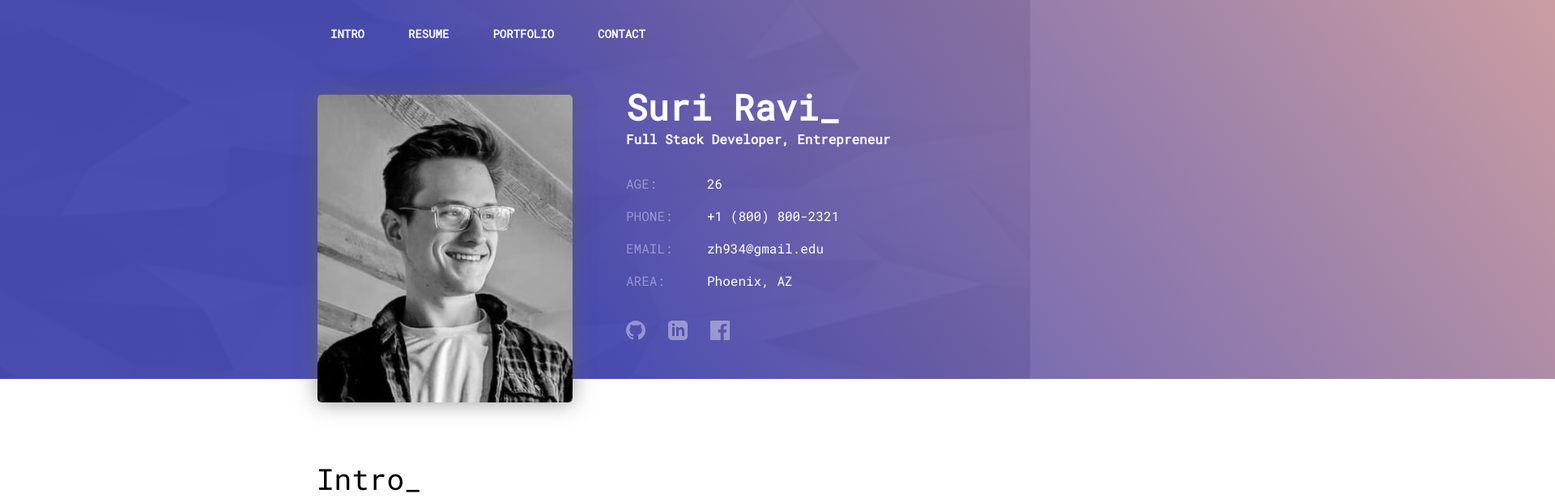
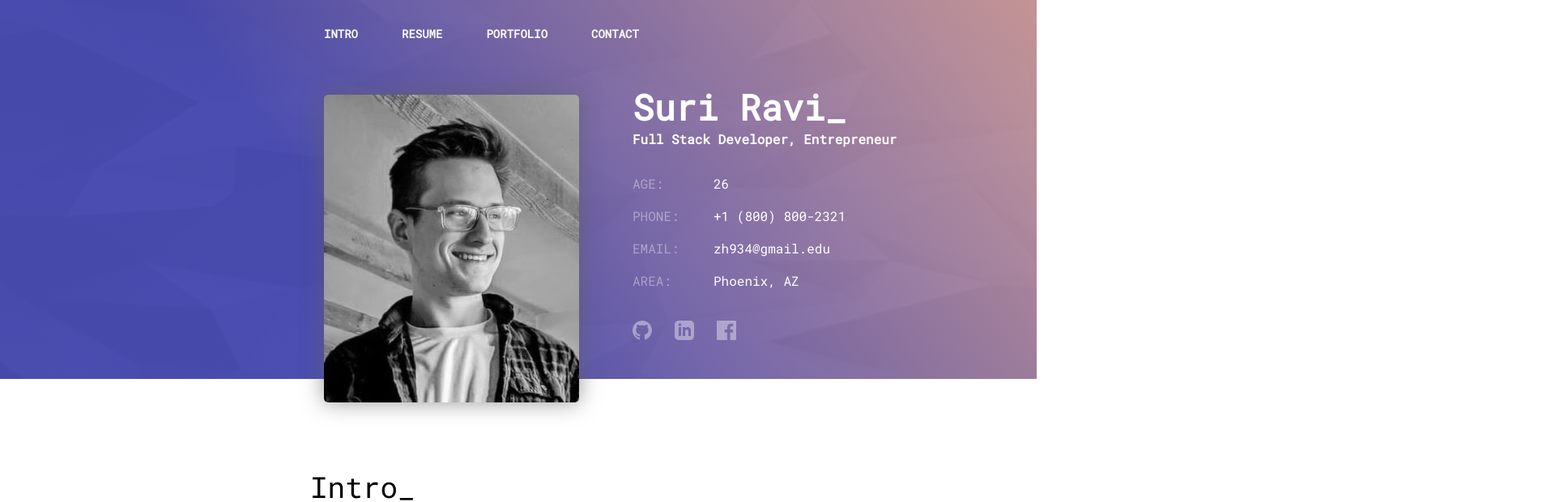
Before and after one commit to zach-hopkins/portfolio, a SvelteKit app: page / in a window 1280 px wide. Shown: the top 620 px of the page at 81% size, 1920 px wide, since content can reach past the window. Built offline with nearby package versions, Linux system fonts and the light colour scheme.

Commit message:
Bug fixes

```diff
--- a/src/app.html
+++ b/src/app.html
@@ -4,8 +4,6 @@
 		<meta charset="utf-8" />
 		<link rel="icon" href="%sveltekit.assets%/favicon.png" />
 		<meta name="viewport" content="width=device-width" />
-		<link rel="preconnect" href="https://fonts.googleapis.com" />
-		<link rel="preconnect" href="https://fonts.gstatic.com" crossorigin />
 		%sveltekit.head%
 	</head>
 	<body>
--- a/src/lib/assets/facebook.svelte
+++ b/src/lib/assets/facebook.svelte
@@ -3,3 +3,5 @@
 		d="M22.675 0h-21.35c-.732 0-1.325.593-1.325 1.325v21.351c0 .731.593 1.324 1.325 1.324h11.495v-9.294h-3.128v-3.622h3.128v-2.671c0-3.1 1.893-4.788 4.659-4.788 1.325 0 2.463.099 2.795.143v3.24l-1.918.001c-1.504 0-1.795.715-1.795 1.763v2.313h3.587l-.467 3.622h-3.12v9.293h6.116c.73 0 1.323-.593 1.323-1.325v-21.35c0-.732-.593-1.325-1.325-1.325z"
 	/></svg
 >
+
+<style></style>
--- a/src/routes/+layout.svelte
+++ b/src/routes/+layout.svelte
@@ -14,13 +14,14 @@
 	}
 	.nav {
 		font-size: 1.6rem;
-		padding-left: 20rem;
 		position: fixed;
 		width: 144rem;
+		overflow: hidden;
 		height: 7rem;
 	}
 	.links {
 		position: relative;
+		padding-left: 20rem;
 	}
 	.links > a {
 		text-decoration: none;
--- a/src/routes/+page.svelte
+++ b/src/routes/+page.svelte
@@ -1,4 +1,4 @@
-<script async>
+<script async context="module">
 	import '@fontsource/roboto-mono';
 	import GithubIcon from '$lib/assets/github.svelte';
 	import FacebookIcon from '$lib/assets/facebook.svelte';
@@ -6,7 +6,6 @@
 </script>
 
 <main class="main">
-	<a id="about" class="about">
 	<div class="container">
 		<img class="headshot" src="/headshot.avif" alt="headshot" />
 		<div class="splash-text">
@@ -23,55 +22,42 @@
 			</div>
 			<div class="social-icons">
 				<a href="https://github.com/zach-hopkins" target="_blank"><GithubIcon /></a>
-					<a href="https://www.linkedin.com/in/zachary-a-hopkins/" target="_blank"
-						><LinkedinIcon /></a
+				<a href="https://www.linkedin.com/in/zachary-a-hopkins/" target="_blank"><LinkedinIcon /></a
 				>
 				<a href="https://www.facebook.com/zach.hopkins.391" target="_blank"><FacebookIcon /></a>
 			</div>
 		</div>
-		</div></a
-	>
-	<a id="intro" class="intro">
-		<div class="hi">
+	</div>
+	<div class="intro">
 		<p class="intro-header typewriter">Intro_</p>
 	</div>
-	</a>
 </main>
 
 <style>
 	:root {
 		font-size: 62.5%;
+		margin-left: -0.8rem;
 	}
 	.main {
 		font-size: 1.6rem;
-		display: grid;
 		position: absolute;
+		width: 100%;
+		z-index: -1;
 	}
 	.about {
-		padding-left: 20rem;
 		height: 54rem;
 	}
-	.container::before {
-		background: linear-gradient(54deg, rgba(74, 76, 179, 0.95) 34%, hsla(0, 34%, 71%, 0.95));
-		content: '';
-		z-index: 0;
-		width: 250vh;
-		height: 100%;
-		position: absolute;
-	}
 	.container {
-		content: '';
 		position: absolute;
 		z-index: -1;
-		width: 100vw;
+		width: 100%;
 		height: 46.8rem;
-		margin-left: -21.6rem;
 		margin-top: -0.82rem;
-		background-image: url('/texture.avif');
-		background-size: cover;
+		background-image: linear-gradient(54deg, rgba(74, 76, 179, 0.95) 34%, hsla(0, 34%, 71%, 0.95)),
+			url('/texture.avif');
+		background-size: 100%;
 		background-repeat: no-repeat;
 	}
-
 	.headshot {
 		position: relative;
 		width: 31.5rem;
@@ -85,7 +71,7 @@
 	}
 	.about-header {
 		position: relative;
-		width: auto;
+		width: max-content;
 		height: 32px;
 		left: 78.1rem;
 		top: -32.5rem;
@@ -99,7 +85,7 @@
 	}
 	.about-subheader {
 		position: relative;
-		width: auto;
+		width: max-content;
 		height: 3.8rem;
 		left: 78.1rem;
 		top: -36.1rem;
@@ -113,7 +99,7 @@
 	}
 	.about-normal {
 		position: relative;
-		width: auto;
+		width: 50rem;
 		left: 78.1rem;
 		top: -36.1rem;
 		font-family: 'Roboto Mono', monospace;
@@ -136,6 +122,7 @@
 
 	.social-icons {
 		position: relative;
+		width: max-content;
 		top: -34rem;
 		left: 78.1rem;
 	}
@@ -149,10 +136,13 @@
 		fill: #fff;
 		opacity: 0.85;
 	}
-	.hi {
-		position: relative;
-		display: inline-block;
+
+	.intro {
+		display: absolute;
+		margin-top: 55rem;
+		z-index: -1;
 	}
+
 	.intro-header {
 		display: inline-block;
 		position: relative;
@@ -169,7 +159,7 @@
 		margin-top: 0.5rem;
 		white-space: nowrap; /* Keeps the content on a single line */
 		margin: 0 auto; /* Gives that scrolling effect as the typing happens */
-		animation: typing 1.5s steps(40, end);
+		animation: typing 5.5s steps(150, end);
 	}
 	@keyframes typing {
 		from {
```
Lines whose indentation alone changed are shown as unchanged.
